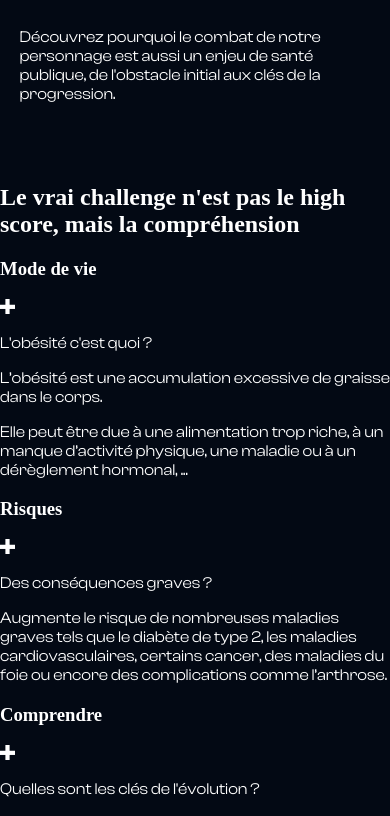
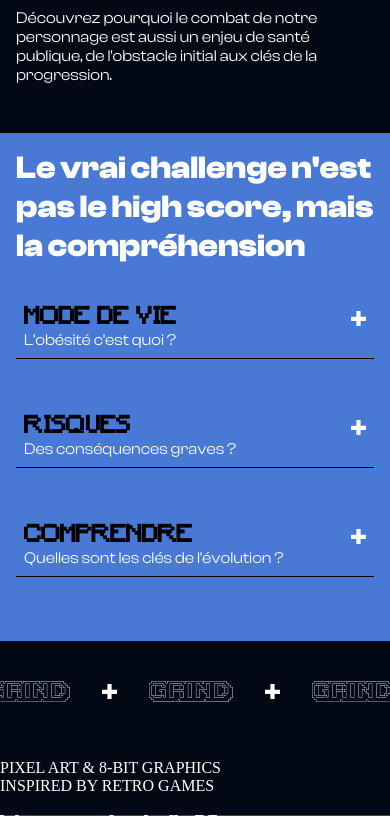
Before and after one commit to TardiGab/Grind-Website, a website: page src/index.html in a window 390 px wide. Shown: the part 1184-2000 px from the top of the page. Drawn offline with nearby package versions, Linux system fonts and the light colour scheme; files that its build step writes are made by us from their sources; files whose address does not match are found by name.

Commit message:
Accordion done, adjusted some other things
- Adjusted pixel transition on mobile
- Adjusted headings margins

```diff
--- a/src/index.html
+++ b/src/index.html
@@ -37,38 +37,45 @@
         <p>Découvrez pourquoi le combat de notre personnage est aussi un enjeu de santé publique, de l'obstacle initial aux clés de la progression.</p>
       </div>
     </section>
-    <section class="sensibilisation">
-      <h2 class="sensibilisation-titre">Le vrai challenge n'est pas le high score, mais la compréhension</h2>
-      <div class="sensibilisation-contenu">
-        <div class="box1">
-            <div class="box1__titre">
+    <section class="info">
+      <h2 class="info__title">Le vrai challenge n'est pas le high score, mais la compréhension</h2>
+      <div class="info__content">
+        <div class="accordion__item">
+          <div class="accordion__header">
+            <div class="accordion__title">
               <h3>Mode de vie</h3>
               <img src="./assets/images/white-cross.svg" alt="crois blanche" class="cross">
-                <p>L'obésité c'est quoi ?</p>
             </div>
-            <div class="box1__contenu">
+            <span>L'obésité c'est quoi ?</span>
+          </div>
+          <div class="accordion__content">
             <p>L’obésité est une accumulation excessive de graisse dans le corps.</p>
             <p>Elle peut être due à une alimentation trop riche, à un manque d’activité physique, une maladie ou à un dérèglement hormonal, ...</p>
           </div>
         </div>
-        <div class="box2">
-            <div class="box2__titre">
+        <div class="accordion__item">
+          <div class="accordion__header">
+            <div class="accordion__title">
               <h3>Risques</h3>
               <img src="./assets/images/white-cross.svg" alt="crois blanche" class="cross">
-                <p>Des conséquences graves ?</p>
             </div>
-            <div class="box2__contenu">
+            <span>Des conséquences graves ?</span>
+          </div>
+          <div class="accordion__content">
             <p>Augmente le risque de nombreuses maladies graves tels que le diabète de type 2, les maladies cardiovasculaires, certains cancer, des maladies du foie ou encore des complications comme l’arthrose.</p>
           </div>
         </div>
-        <div class="box3">
-            <div class="box3__titre">
+        <div class="accordion__item">
+          <div class="accordion__header">
+            <div class="accordion__title">
               <h3>Comprendre</h3>
               <img src="./assets/images/white-cross.svg" alt="crois blanche" class="cross">
-                <p>Quelles sont les clés de l'évolution ?</p>
             </div>
-            <div class="box3__contenu">
+            <span>Quelles sont les clés de l'évolution ?</span>
+          </div>
+          <div class="accordion__content">
             <p>Repose sur une alimentation variée, équilibrée et riche en fruit. Il faut également une activité physique régulière, une bonne gestion du stress et un sommeil de qualité.</p>
+          </div>
         </div>
       </div>
     </section>
--- a/src/scripts/app.js
+++ b/src/scripts/app.js
@@ -1 +1,11 @@
-console.info('Hello world');
+"use strict";
+
+const accordions = document.querySelectorAll('.accordion__header');
+const contents = document.querySelectorAll('.accordion__content');
+
+accordions.forEach((accordion, index) => {
+  accordion.addEventListener('click', () => {
+    contents[index].classList.toggle('accordion__content--active');
+    accordion.querySelector('.cross').classList.toggle('cross--active');
+  });
+});
--- a/src/styles/app.scss
+++ b/src/styles/app.scss
@@ -10,6 +10,7 @@ body {
 
 p {
   font-family: $font-clash;
+  font-size: $p-size;
 }
 
 //hero
@@ -55,6 +56,10 @@ p {
     background-size: contain;
     transform: rotate(180deg);
     z-index: -1;
+
+    @media (max-width: 768px) {
+      bottom: -20%;
+    }
   }
 }
 
@@ -70,7 +75,7 @@ p {
   position: relative;
 
   @media (max-width: 768px) {
-    margin: 0 5%;
+    margin: 1rem;
   }
 
   h2 {
@@ -106,12 +111,12 @@ p {
     flex-direction: column;
     align-items: flex-end;
     margin-bottom: 4rem;
-    // margin-right: 20%;
 
     @media (max-width: 768px) {
       align-items: center;
       justify-content: center;
       margin-right: 0;
+      margin-bottom: 2rem;
     }
 
     p {
@@ -130,9 +135,85 @@ p {
   }
 }
 
+.info {
+  background-color: $main-color;
+  padding: 2rem 15%;
+
+  @media (max-width: 768px) {
+    padding: 1rem;
+  }
+
+  &__title {
+    font-family: $font-clash;
+    font-size: clamp(2rem, 1.5rem + 1.6667vw, 3rem);
+    margin-bottom: 2rem;
+    margin-top: 0;
+  }
+
+  &__content {
+    display: flex;
+    flex-direction: column;
+    align-items: flex-end;
+  }
+}
+
+.accordion {
+
+  &__item {
+    width: 40%;
+    margin-bottom: 3rem;
+    border-bottom: 1px solid black;
+
+    @media (max-width: 768px) {
+      width: 100%;
+    }
+  }
+
+  &__header {
+    cursor: pointer;
+    padding: .5rem;
+
+    h3 {
+      font-family: $font-pixel;
+      font-size: $h3-size;
+      text-transform: uppercase;
+      margin: 0;
+      color: #000;
+    }
+
+    span {
+      font-family: $font-clash;
+      font-size: $p-size;
+    }
+  }
+
+  &__title {
+    display: flex;
+    align-items: center;
+    justify-content: space-between;
+  }
+
+  &__content {
+    max-height: 0px;
+    overflow: hidden;
+    transition: max-height 0.3s ease;
+    padding: 0 .5rem;
+
+    &--active {
+      max-height: 1000px;
+    }
+  }
+}
+
 .cross {
   width: 15px;
   height: 15px;
+  transition: transform 0.3s ease;
+
+  &--active {
+    transform: rotate(45deg);
+    transition: transform 0.3s ease;
+  }
 }
 
 //personnages
--- a/src/styles/utils/_variables.scss
+++ b/src/styles/utils/_variables.scss
@@ -3,7 +3,8 @@ $outline-width: 6px;
 $shadow-width: 4px;
 
 // Color Variables
-$color-background: linear-gradient(180deg, #030914 -22.26%, #1B4085 39.45%, #4879D4 98.23%);
+$color-background: linear-gradient(180deg, #030914 -22.26%, #1B4085 39.45%, rgb(72, 121, 212) 98.23%);
+$main-color: rgb(72, 121, 212);
 $color-buttons: rgb(49, 83, 144);
 $color-hover: rgb(27, 69, 146);
 $color-shadow-hover: rgb(16, 43, 92);
@@ -18,3 +19,4 @@ $font-ka: 'Karmatic Arcade', sans-serif;
 // Font Sizes
 $p-size: clamp(1rem, 0.75rem + 0.8333vw, 1.5rem);
 $h2-size: clamp(2.8125rem, 1.2188rem + 5.3125vw, 6rem);
+$h3-size: clamp(1.4375rem, 1.0938rem + 1.1458vw, 2.125rem);
```
Lines whose indentation alone changed are shown as unchanged.
